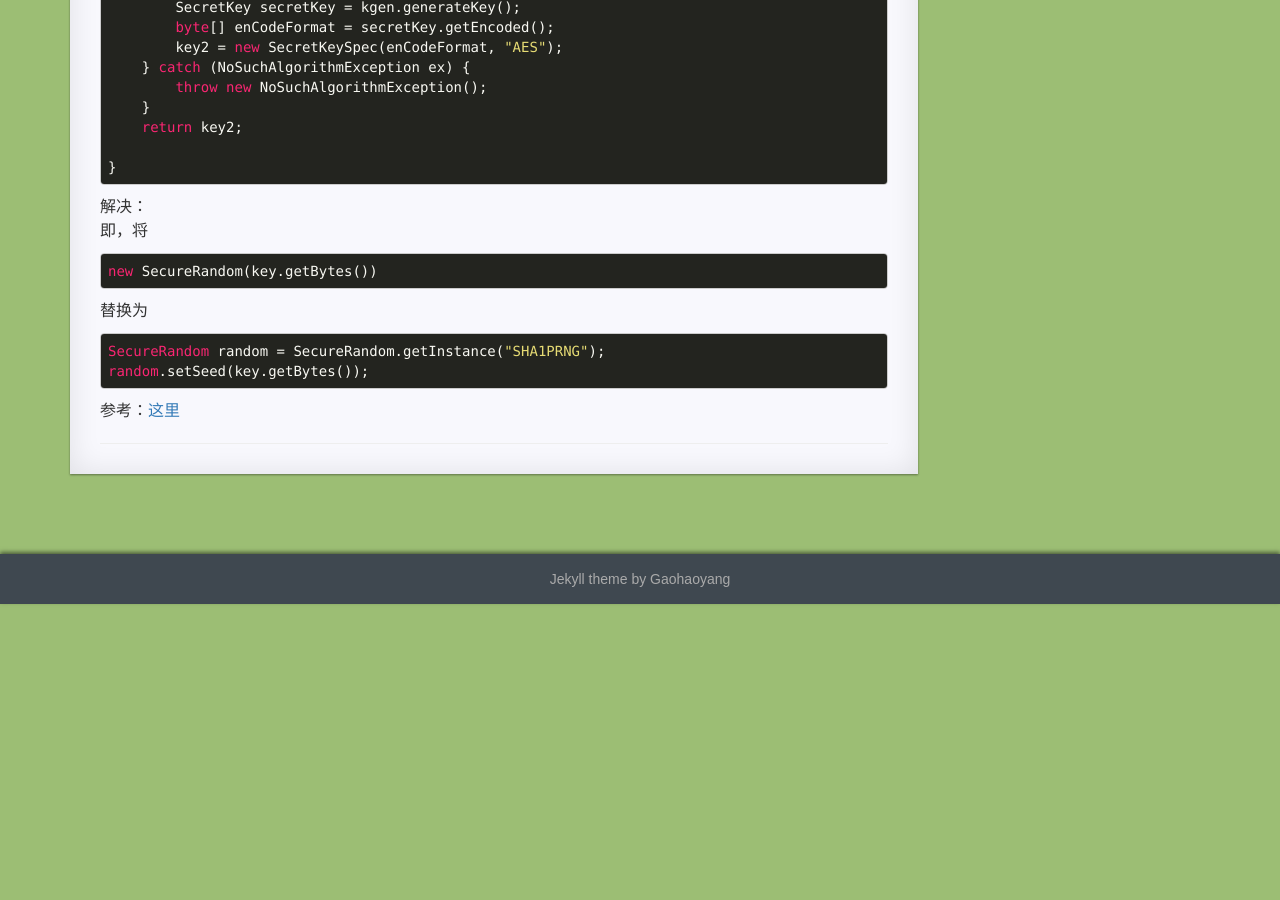
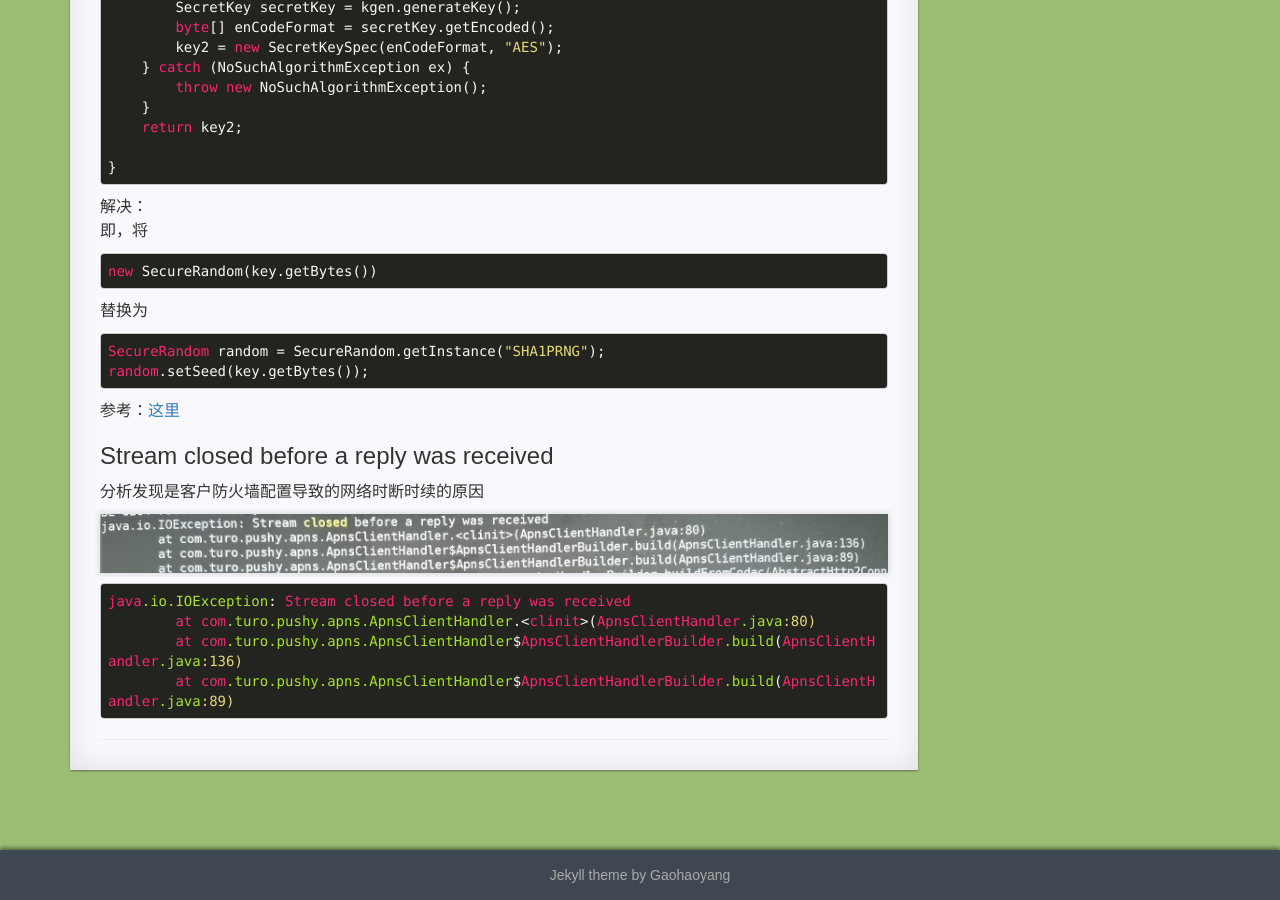
Before and after one commit to linyongchao/linyongchao.github.io, a Jekyll site: the page built from _posts/2018/2018-05-21-java-error.md, in a window 1280 px wide and 900 px high, scrolled down 1218 px. Built offline with Jekyll 4.4.1, drawn with Linux system fonts in a browser that asks for light colours; comment, search, counter and statistics services are not loaded; before the commit the page ends 1822 px from its top, so only the background shows below that; some of the changed text lies outside the part shown.

Commit message:
add:Stream closed before a reply was received

```diff
--- a/_posts/2018/2018-05-21-java-error.md
+++ b/_posts/2018/2018-05-21-java-error.md
@@ -75,3 +75,14 @@
 	random.setSeed(key.getBytes());
 
 参考：[这里](https://www.cnblogs.com/zempty/p/4318902.html)
+
+### Stream closed before a reply was received
+
+分析发现是客户防火墙配置导致的网络时断时续的原因
+
+![img](https://linyongchao.github.io/static/img/apns.png)
+
+	java.io.IOException: Stream closed before a reply was received
+	        at com.turo.pushy.apns.ApnsClientHandler.<clinit>(ApnsClientHandler.java:80)
+	        at com.turo.pushy.apns.ApnsClientHandler$ApnsClientHandlerBuilder.build(ApnsClientHandler.java:136)
+	        at com.turo.pushy.apns.ApnsClientHandler$ApnsClientHandlerBuilder.build(ApnsClientHandler.java:89)
```
Also changed, not shown: static/img/apns.png (added).
